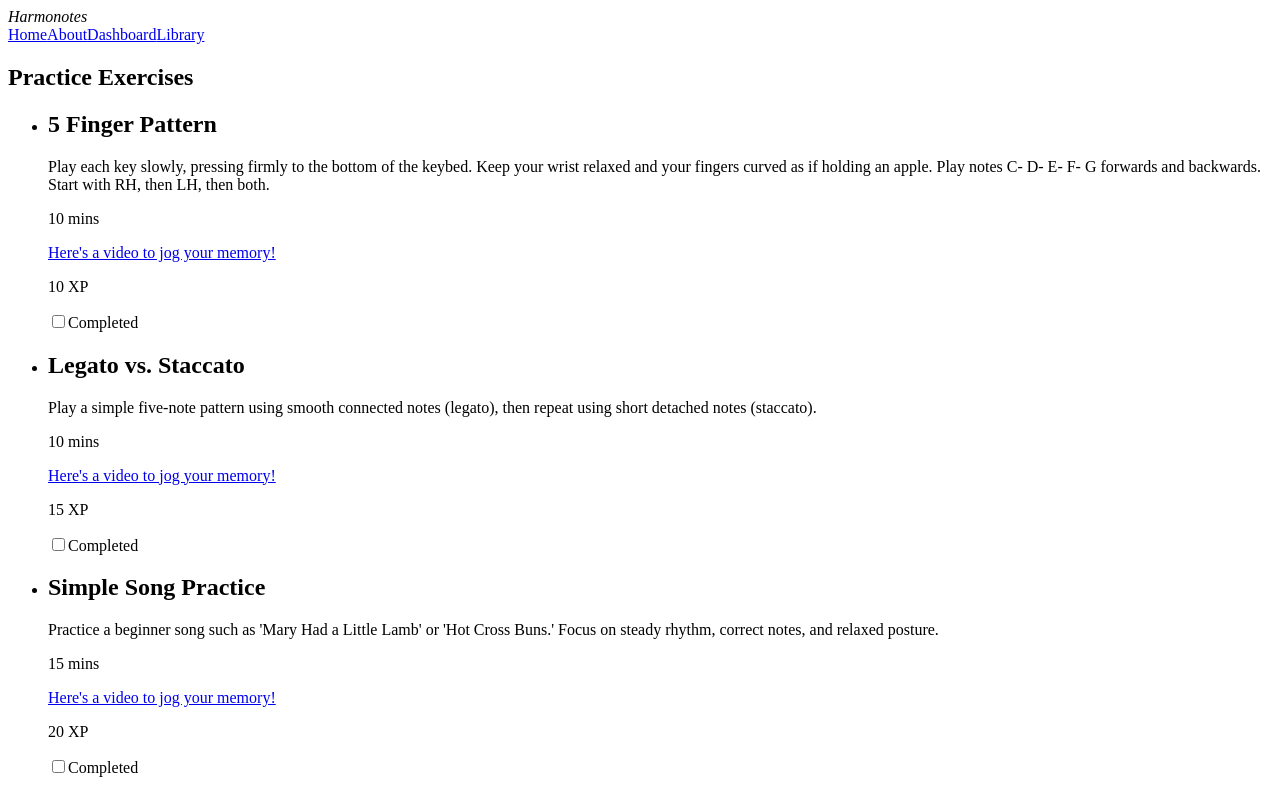
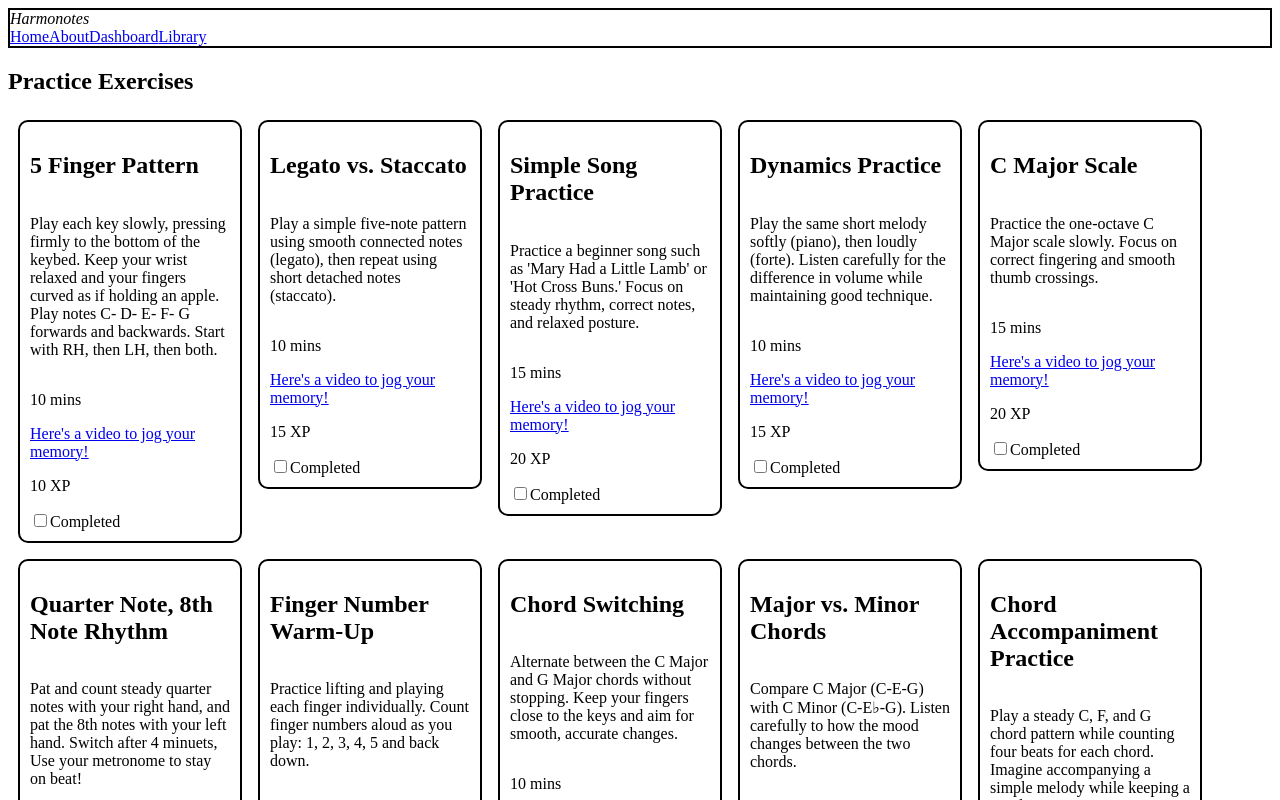
Before and after one commit to BrookeFloyd10/Harmonotes-BrookeF, a React (Vite) app in the folder harmonotes/: page /dashboard in a window 1280 px wide. Shown: the top 800 px of the page. Built offline with nearby package versions, Linux system fonts and the light colour scheme.

Commit message:
added some quick styling to see how things are looking before adding form

```diff
--- a/harmonotes/src/App.css
+++ b/harmonotes/src/App.css
@@ -0,0 +1,36 @@
+
+Header{
+        border: 2px solid #000000;
+
+}
+
+
+
+article {
+    display :flex;
+    flex-direction: column;
+    max-width: 200px;
+    border: 2px solid #000000;
+    border-radius: 10px;
+    padding: 10px;
+    margin: auto;
+}
+
+.XPTracker{
+    border: 2px solid #000000;
+}
+
+.exercise-list ul {
+    display: flex;
+    flex-direction: row;
+    flex-wrap: wrap;
+    gap: 16px;
+    overflow-y: scroll;
+    list-style: none;
+    padding: 5px;
+    margin: 5px
+}
+
+.exercise-list li {
+    display: block;
+}
```
